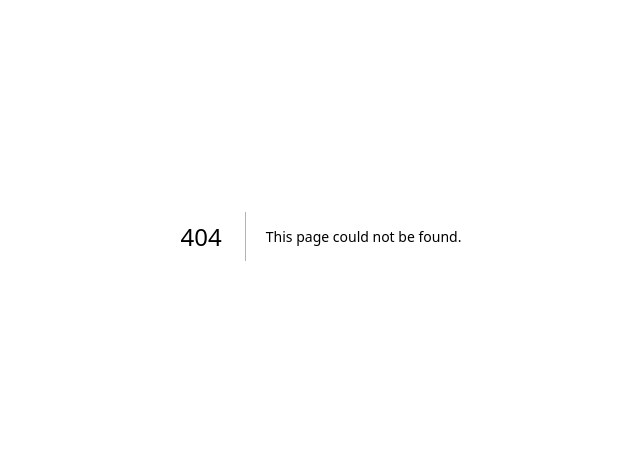
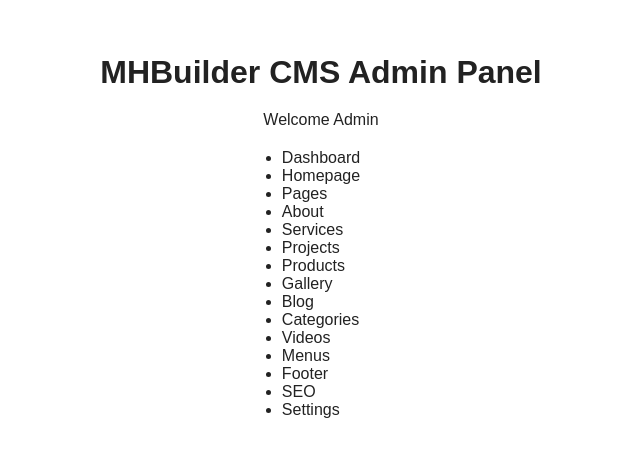
Before and after one commit to mhbuilderlahore1/Mhbuilderlahoree, a Next.js app: page /admin in a window 1280 px wide. Before the commit this address had no page. Shown: the part 164-620 px from the top of the page, without its empty margins (319-959 px from the left). Built offline with nearby package versions, Linux system fonts and the light colour scheme.

Commit message:
Create page.tsx

```diff
--- /dev/null
+++ b/app/admin/page.tsx
@@ -0,0 +1,29 @@
+export default function AdminPage() {
+  return (
+    <main>
+      <h1>MHBuilder CMS Admin Panel</h1>
+
+      <p>
+        Welcome Admin
+      </p>
+
+      <ul>
+        <li>Dashboard</li>
+        <li>Homepage</li>
+        <li>Pages</li>
+        <li>About</li>
+        <li>Services</li>
+        <li>Projects</li>
+        <li>Products</li>
+        <li>Gallery</li>
+        <li>Blog</li>
+        <li>Categories</li>
+        <li>Videos</li>
+        <li>Menus</li>
+        <li>Footer</li>
+        <li>SEO</li>
+        <li>Settings</li>
+      </ul>
+    </main>
+  );
+}
```
